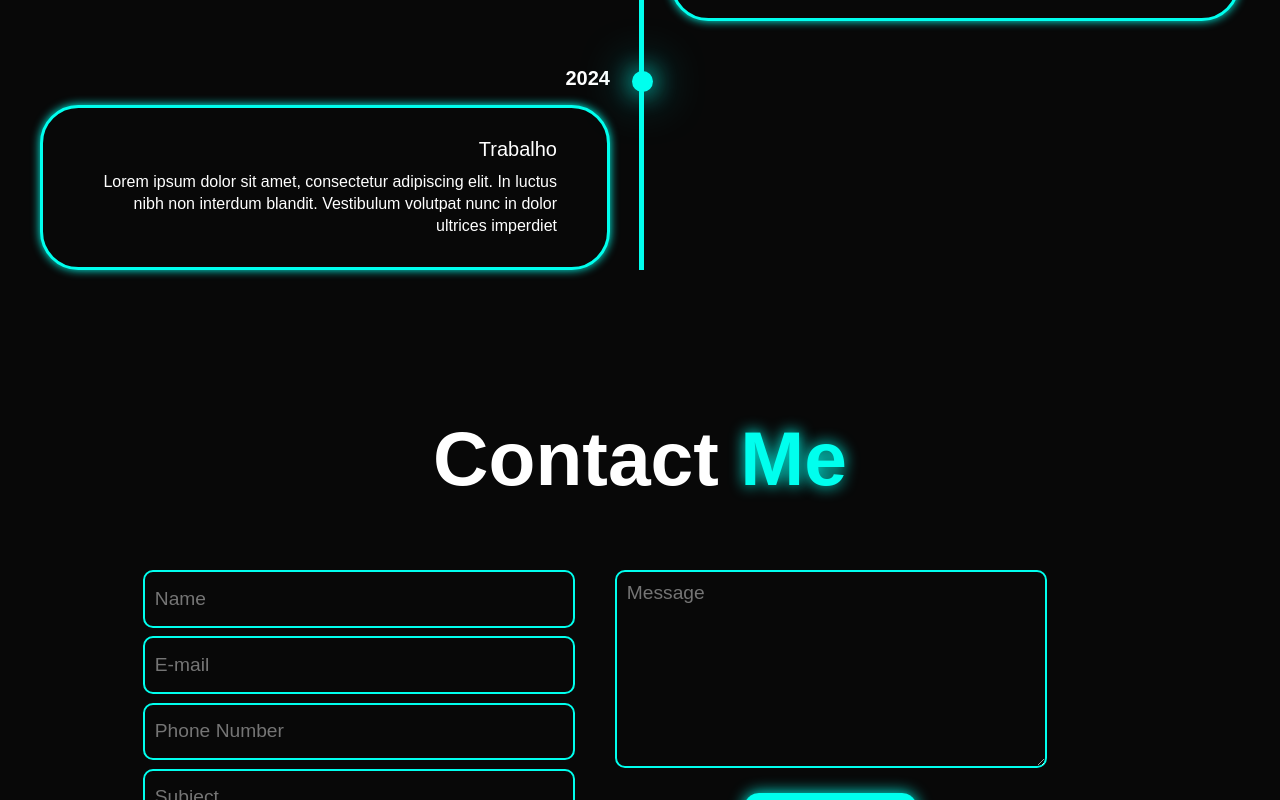
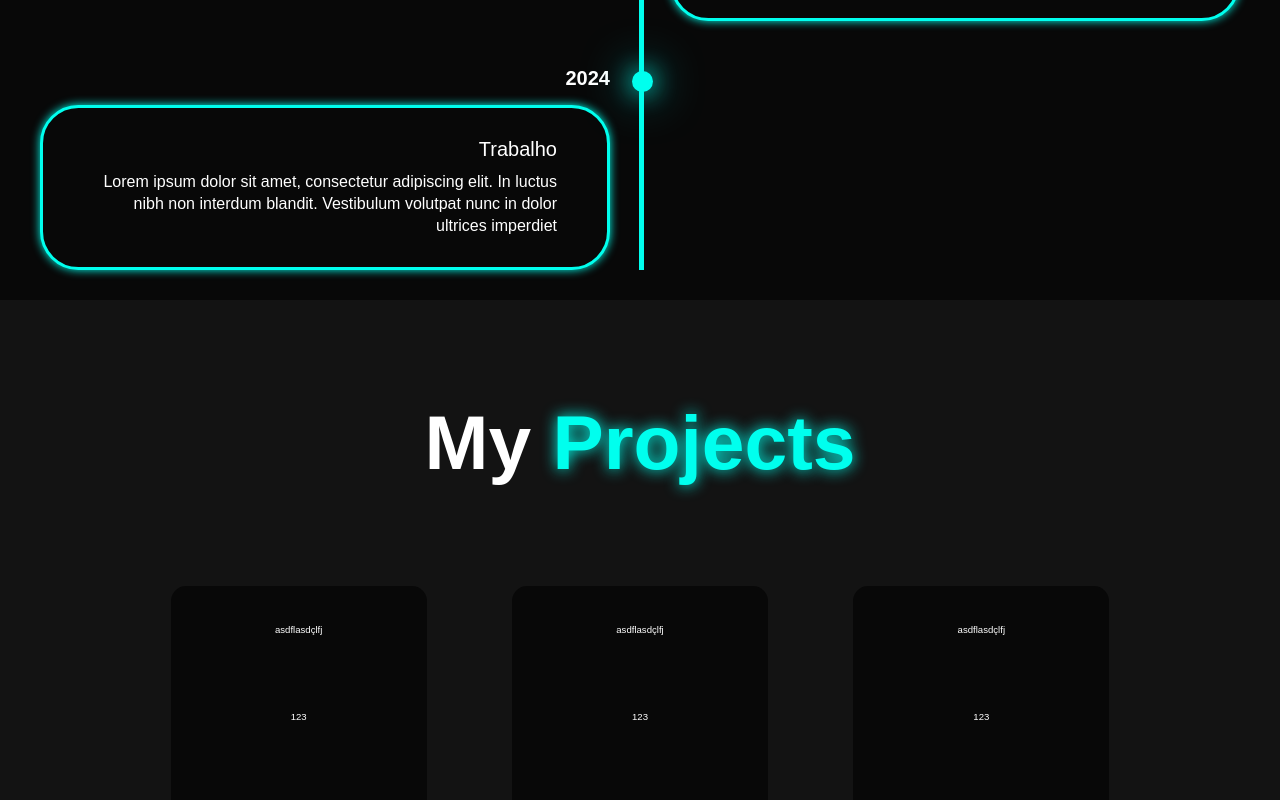
Before and after one commit to Robson-Ribeiro/portfolio-cyan-theme-react, a React (Create React App) app: page / in a window 1280 px wide. Shown: the part 2000-2800 px from the top of the page. Built offline with nearby package versions, Linux system fonts and the light colour scheme.

Commit message:
Projects component

```diff
--- a/src/App.js
+++ b/src/App.js
@@ -3,9 +3,10 @@ import './App.css';
 import Navbar from './components/navbar/Navbar';
 import Home from './components/Home/Home';
 import About from './components/About/About';
-
+import Projects from './components/Projects/Projects';
 import Contact from './components/Contact/Contact';
 import Footer from './components/Footer/Footer';
+
 
 function App() {
   return (
@@ -13,7 +14,7 @@ function App() {
       <Navbar />
       <Home />
       <About />
-
+      <Projects />
       <Contact />
       <Footer />
     </div>
--- a/src/components/Home/Home.css
+++ b/src/components/Home/Home.css
@@ -26,7 +26,7 @@
     width: 450px;
     border-radius: 50%;
     border: 1px solid var(--main-color);
-    background-image: url("../../images/programming.png");
+    background-image: url("../../images/programer.avif");
     background-position: center;
     background-repeat: no-repeat;
     background-size: cover;
--- /dev/null
+++ b/src/components/Projects/Project/Project.css
@@ -0,0 +1,13 @@
+.project-card {
+    height: 100%;
+    width: 100%;
+    background: black;
+    border-radius: 15px;
+    background: var(--bg-color);
+    display: flex;
+    flex-direction: column;
+    justify-content: space-around;
+    align-items: center;
+    text-decoration: none;
+    color: white;
+}
--- /dev/null
+++ b/src/components/Projects/Project/Project.js
@@ -0,0 +1,16 @@
+import React from "react";
+import './Project.css';
+
+const Project = ({ project }) => {
+
+    return (
+        <div className="project-card">
+            <div className="project-image">{project.image}</div>
+            <div className="project-title">{project.title}</div>
+            <div className="project-description">{project.description}</div>
+            <div className="project-tecnologies">{project.tecnologies}</div>
+        </div>
+    )
+}
+
+export default Project;
--- /dev/null
+++ b/src/components/Projects/Projects.css
@@ -0,0 +1,37 @@
+.projects {
+    width: 100%;
+    height: 100vh;
+    padding-top: 10vh;
+    display: flex;
+    flex-direction: column;
+    justify-content: space-around;
+    align-items: center;
+    background: var(--second-bg-color);
+}
+
+.projects h1 {
+    font-size: 8rem;
+    text-align: center;
+}
+
+.projects h1 span {
+    text-shadow: 0 0 15px var(--main-color);
+    color: var(--main-color);
+}
+
+.projects-showcase {
+    width: 80%;
+    min-height: 70vh;
+    height: auto;
+    display: flex;
+    flex-wrap: wrap;
+    justify-content: space-around;
+    align-items: start;
+    padding-top: 5%;
+}
+
+.project-card-link {
+    height: 70%;
+    width: 25%;
+    text-decoration: none;
+}
--- /dev/null
+++ b/src/components/Projects/Projects.js
@@ -0,0 +1,45 @@
+import React from "react";
+import './Projects.css';
+
+import Project from "./Project/Project";
+
+const Projects = () => {
+
+    let projectId = 1;
+
+    const projects = [
+        {
+            title: '123',
+            description: 'adfasdflkjasdlfjk',
+            tecnologies: 'aslçdfsaldkjflskdfj',
+            image: 'asdflasdçlfj'
+        },
+        {
+            title: '123',
+            description: 'adfasdflkjasdlfjk',
+            tecnologies: 'aslçdfsaldkjflskdfj',
+            image: 'asdflasdçlfj'
+        },
+        {
+            title: '123',
+            description: 'adfasdflkjasdlfjk',
+            tecnologies: 'aslçdfsaldkjflskdfj',
+            image: 'asdflasdçlfj'
+        }
+    ]
+
+    return (
+        <div className="projects" id="projects">
+            <h1>My <span>Projects</span></h1>
+            <div className="projects-showcase">
+                {
+                    projects.map( project => (
+                        <a className="project-card-link" href="#projects" key={++projectId}><Project project={project} /></a>
+                    ))
+                }
+            </div>
+        </div>
+     )
+}
+
+export default Projects;
```
Also changed, not shown: src/images/programer.avif (added), src/images/programming.png (deleted).
